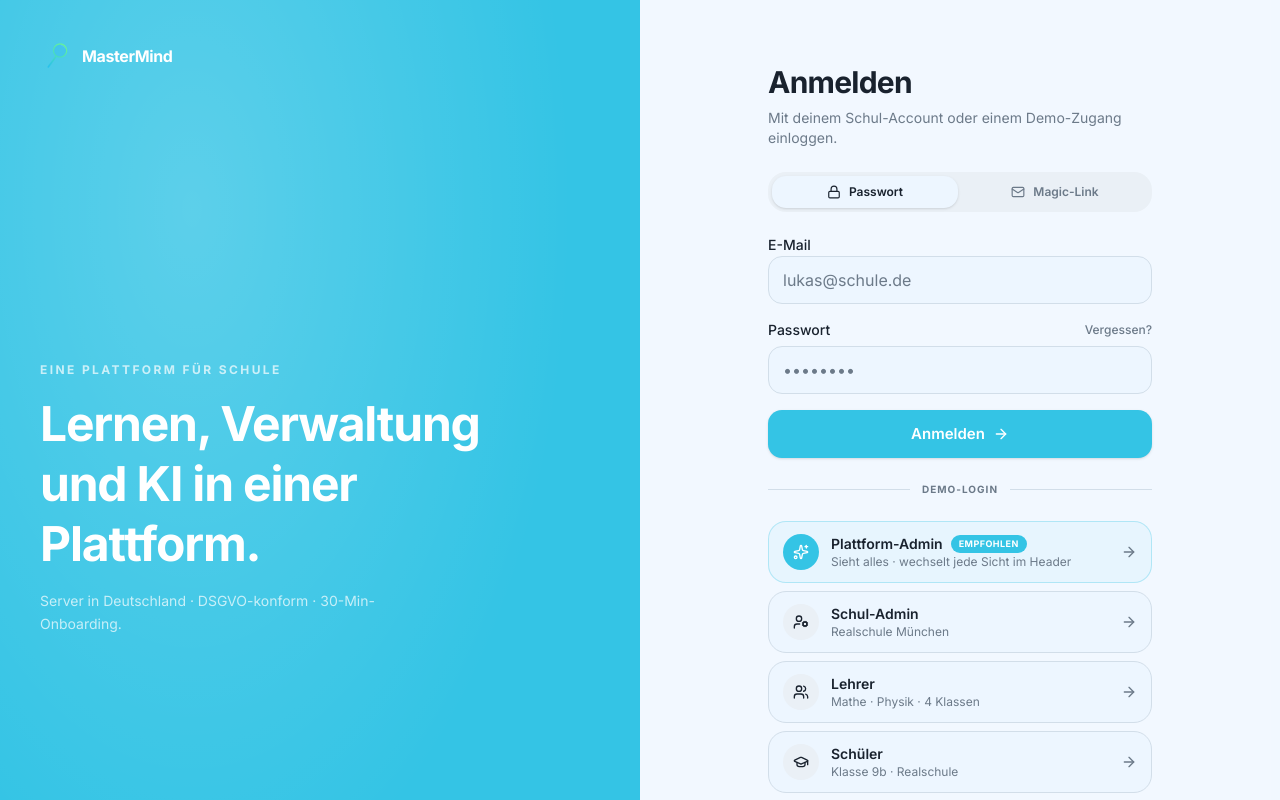
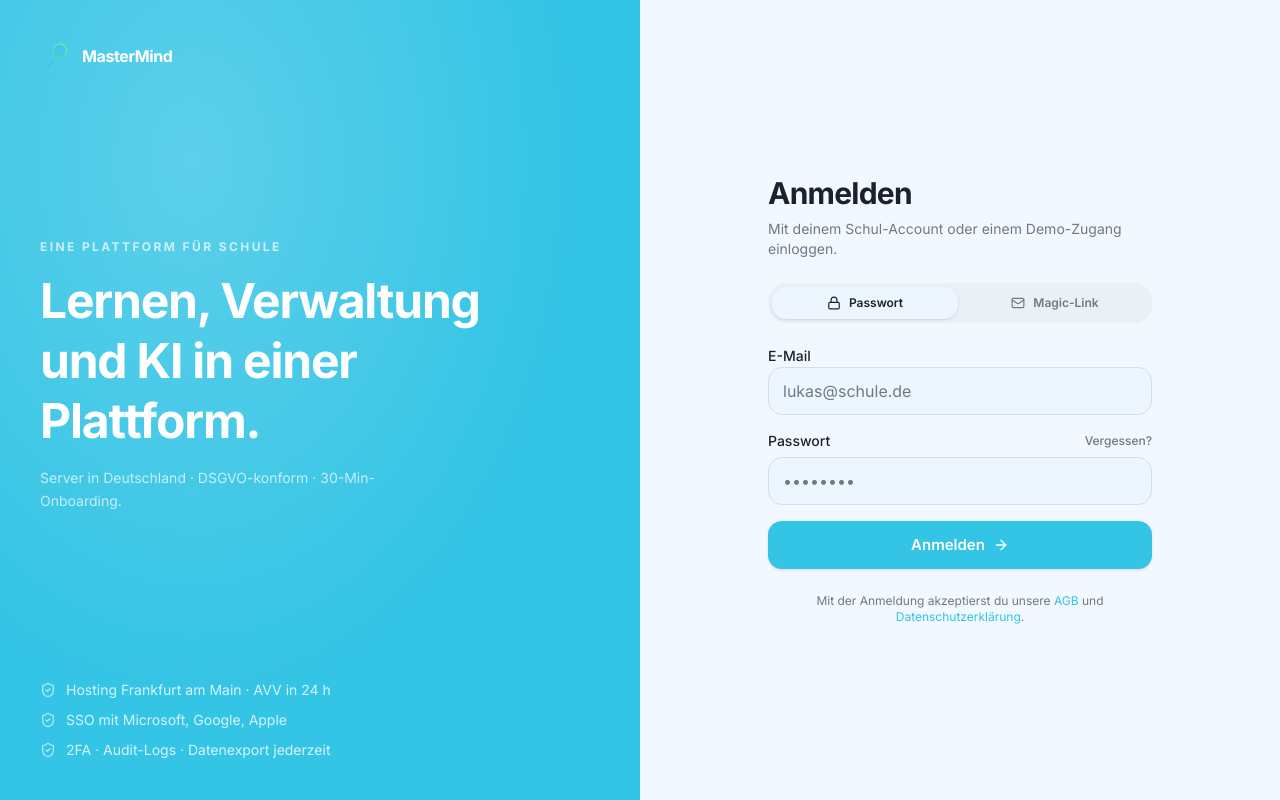
Before and after one commit to Jonas088-Lol/Mastermind, a Next.js app: page /login in a window 1280 px wide. Shown: the top 800 px of the page. Built offline with nearby package versions, Linux system fonts and the light colour scheme.

Commit message:
feat: Demo-Login-Buttons entfernt (passwortlose Backdoor raus), Demo-Tester-Seed-Skript

```diff
--- /dev/null
+++ b/scripts/seed-demo-testers.ts
@@ -0,0 +1,105 @@
+/**
+ * Legt für JEDE Rolle einen funktionierenden Demo-Account für Tester an —
+ * inklusive der nötigen Verknüpfungen (Schule, Klasse, Eltern-Kind-Link),
+ * damit jede Ansicht ohne "keine Klasse/kein Kind"-Fehler funktioniert.
+ *
+ * Anders als der alte Demo-Seed: EIN gemeinsames, starkes Passwort für alle
+ * Tester-Konten (per --password oder ENV DEMO_PASSWORD). Idempotent.
+ *
+ * Nutzung im Container:
+ *   docker compose exec app node scripts/seed-demo-testers.cjs --password 'DeinTestPasswort!'
+ *
+ * Danach loggen sich Tester mit den ausgegebenen E-Mails + diesem Passwort ein.
+ */
+import { PrismaClient } from "@prisma/client";
+import { hashPassword } from "../src/lib/auth/passwords";
+
+const prisma = new PrismaClient();
+
+function arg(name: string): string | undefined {
+  const i = process.argv.indexOf(`--${name}`);
+  return i >= 0 ? process.argv[i + 1] : process.env[name.toUpperCase()];
+}
+
+// Stabile IDs, damit das Skript idempotent ist
+const SCHOOL_ID = "demo-school";
+const CLASS_ID = "demo-class-9b";
+
+const TESTERS: { role: string; email: string; name: string; needsClass?: boolean }[] = [
+  { role: "super",          email: "demo.super@konvertis.de",       name: "Demo Plattform-Admin" },
+  { role: "admin",          email: "demo.admin@konvertis.de",       name: "Demo Schul-Admin" },
+  { role: "rector",         email: "demo.schulleiter@konvertis.de", name: "Demo Schulleiter" },
+  { role: "vice_rector",    email: "demo.konrektor@konvertis.de",   name: "Demo Konrektor" },
+  { role: "secretary",      email: "demo.sekretariat@konvertis.de", name: "Demo Sekretariat" },
+  { role: "teacher",        email: "demo.lehrer@konvertis.de",      name: "Demo Lehrkraft" },
+  { role: "student",        email: "demo.schueler@konvertis.de",    name: "Demo Schüler",  needsClass: true },
+  { role: "parent",         email: "demo.eltern@konvertis.de",      name: "Demo Elternteil" },
+  { role: "school_company", email: "demo.traeger@konvertis.de",     name: "Demo Schulträger" },
+];
+
+async function main() {
+  const password = arg("password") ?? "";
+  if (password.length < 12) {
+    console.error("✖ --password (min. 12 Zeichen) erforderlich. Beispiel:");
+    console.error("  node scripts/seed-demo-testers.cjs --password 'MeinTestPasswort2026'");
+    process.exit(1);
+  }
+  const passwordHash = await hashPassword(password);
+
+  // ── Schule + Klasse ──────────────────────────────────────
+  const school = await prisma.school.upsert({
+    where: { id: SCHOOL_ID },
+    update: {},
+    create: { id: SCHOOL_ID, slug: "demo-schule", name: "Demo-Schule" },
+    select: { id: true },
+  });
+
+  const klasse = await prisma.schoolClass.upsert({
+    where: { id: CLASS_ID },
+    update: {},
+    create: { id: CLASS_ID, name: "9b", grade: 9, schoolId: school.id },
+    select: { id: true },
+  });
+
+  // ── Accounts ─────────────────────────────────────────────
+  const ids: Record<string, string> = {};
+  for (const t of TESTERS) {
+    const user = await prisma.user.upsert({
+      where: { email: t.email },
+      update: {
+        passwordHash, role: t.role, name: t.name, verifiedAt: new Date(),
+        schoolId: t.role === "super" ? null : school.id,
+        classId: t.needsClass ? klasse.id : null,
+        klasse: t.needsClass ? "9b" : null,
+      },
+      create: {
+        email: t.email, name: t.name, passwordHash, role: t.role, verifiedAt: new Date(),
+        schoolId: t.role === "super" ? null : school.id,
+        classId: t.needsClass ? klasse.id : null,
+        klasse: t.needsClass ? "9b" : null,
+      },
+      select: { id: true },
+    });
+    ids[t.role] = user.id;
+  }
+
+  // ── Eltern ↔ Schüler verknüpfen (sonst leere Eltern-Ansicht) ──
+  if (ids.parent && ids.student) {
+    await prisma.parentStudentLink.upsert({
+      where: { parentId_studentId: { parentId: ids.parent, studentId: ids.student } },
+      update: {},
+      create: { parentId: ids.parent, studentId: ids.student },
+    });
+  }
+
+  console.log("\n✓ Demo-Tester-Accounts angelegt (Passwort für ALLE gleich):\n");
+  for (const t of TESTERS) {
+    console.log(`  ${t.role.padEnd(15)} ${t.email}`);
+  }
+  console.log(`\n  Passwort (alle): ${password}\n`);
+  console.log("  Eltern-Konto ist mit dem Schüler-Konto verknüpft.");
+}
+
+main()
+  .catch((e) => { console.error(e); process.exit(1); })
+  .finally(() => prisma.$disconnect());
--- a/src/app/login/actions.ts
+++ b/src/app/login/actions.ts
@@ -26,7 +26,6 @@ import {
   type Role,
   clearSession,
   effectiveRole,
-  findFirstUserWithRole,
   getSession,
   isSuper,
   setSession,
@@ -133,13 +132,6 @@ export async function verifyLoginTwoFactor(formData: FormData) {
 export async function cancelTwoFactorLogin() {
   await clearPending2FA();
   redirect("/login");
-}
-
-export async function loginAsRole(role: Role) {
-  const account = await findFirstUserWithRole(role);
-  if (!account) throw new Error("Kein Demo-Account für diese Rolle in der DB");
-  await setSession({ email: account.email, realRole: account.role });
-  redirect(ROLE_HOME[account.role]);
 }
 
 export async function switchView(formData: FormData) {
--- a/src/app/login/page.tsx
+++ b/src/app/login/page.tsx
@@ -1,13 +1,9 @@
 import {
   AlertCircle,
   ArrowRight,
-  GraduationCap,
   Lock,
   Mail,
   ShieldCheck,
-  Sparkles,
-  UserCog,
-  Users,
 } from "lucide-react";
 import Link from "next/link";
 import type { Metadata } from "next";
@@ -16,13 +12,6 @@ import { Input } from "@/components/ui/input";
 import { Label } from "@/components/ui/label";
 import { BrandLogo } from "@/components/BrandLogo";
 import {
-  ACCOUNTS,
-  DEMO_PASSWORDS,
-  ROLE_LABEL,
-  type Role,
-} from "@/lib/session";
-import {
-  loginAsRole,
   loginWithCredentials,
   requestMagicLink,
 } from "./actions";
@@ -36,24 +25,6 @@ export const metadata: Metadata = {
 interface LoginPageProps {
   searchParams: Promise<{ error?: string; method?: string; sent?: string }>;
 }
-
-const demoTiles: {
-  role: Role;
-  description: string;
-  icon: React.ReactNode;
-  primary?: boolean;
-}[] = [
-  {
-    role: "super",
-    description: "Sieht alles · wechselt jede Sicht im Header",
-    icon: <Sparkles className="size-4" />,
-    primary: true,
-  },
-  { role: "admin", description: "Realschule München", icon: <UserCog className="size-4" /> },
-  { role: "teacher", description: "Mathe · Physik · 4 Klassen", icon: <Users className="size-4" /> },
-  { role: "student", description: "Klasse 9b · Realschule", icon: <GraduationCap className="size-4" /> },
-  { role: "parent", description: "Mutter von Lukas", icon: <Users className="size-4" /> },
-];
 
 export default async function LoginPage({ searchParams }: LoginPageProps) {
   const { error, method, sent } = await searchParams;
@@ -207,65 +178,6 @@ export default async function LoginPage({ searchParams }: LoginPageProps) {
             </form>
           )}
 
-          {/* Demo quick-logins */}
-          <div className="my-6 flex items-center gap-3">
-            <span className="h-px flex-1 bg-border" />
-            <span className="text-[10px] font-bold uppercase tracking-widest text-muted-fg">Demo-Login</span>
-            <span className="h-px flex-1 bg-border" />
-          </div>
-
-          <div className="space-y-2">
-            {demoTiles.map((t) => (
-              <form key={t.role} action={loginAsRole.bind(null, t.role)}>
-                <button
-                  type="submit"
-                  className={cn(
-                    "group flex w-full items-center gap-3 rounded-xl border px-3.5 py-3 text-left transition-all duration-150",
-                    t.primary
-                      ? "border-brand/30 bg-brand/5 hover:border-brand/50 hover:bg-brand/8"
-                      : "border-border bg-bg hover:border-brand/30 hover:bg-surface"
-                  )}
-                >
-                  <span className={cn(
-                    "grid size-9 shrink-0 place-items-center rounded-xl",
-                    t.primary ? "bg-brand text-white" : "bg-surface-2 text-fg"
-                  )}>
-                    {t.icon}
-                  </span>
-                  <div className="min-w-0 flex-1">
-                    <div className="flex items-center gap-2">
-                      <p className="text-sm font-semibold">{ROLE_LABEL[t.role]}</p>
-                      {t.primary && (
-                        <span className="rounded-full bg-brand px-2 py-0.5 text-[9px] font-bold uppercase tracking-wider text-white">
-                          Empfohlen
-                        </span>
-                      )}
-                    </div>
-                    <p className="truncate text-xs text-muted-fg">{t.description}</p>
-                  </div>
-                  <ArrowRight className="size-4 text-muted-fg transition-colors group-hover:text-brand" />
-                </button>
-              </form>
-            ))}
-          </div>
-
-          <details className="mt-5 rounded-xl border border-dashed border-border">
-            <summary className="cursor-pointer list-none rounded-xl px-4 py-3 text-xs font-semibold text-muted-fg transition-colors hover:bg-surface">
-              Demo-Zugangsdaten anzeigen
-            </summary>
-            <ul className="divide-y divide-border border-t border-border">
-              {ACCOUNTS.map((a) => (
-                <li key={a.email} className="grid grid-cols-2 gap-2 px-4 py-2 font-mono text-[11px]">
-                  <span className="truncate text-fg">{a.email}</span>
-                  <span className="truncate text-muted-fg">
-                    {DEMO_PASSWORDS[a.email] ?? "—"}
-                    <span className="ml-2 text-[10px] uppercase">{ROLE_LABEL[a.role]}</span>
-                  </span>
-                </li>
-              ))}
-            </ul>
-          </details>
-
           <p className="mt-6 text-center text-xs text-muted-fg">
             Mit der Anmeldung akzeptierst du unsere{" "}
             <Link href="/legal/agb" className="text-brand underline-offset-2 hover:underline">AGB</Link>
```
Also changed, not shown: 1 other file (tests, documents, lock files or other folders).
